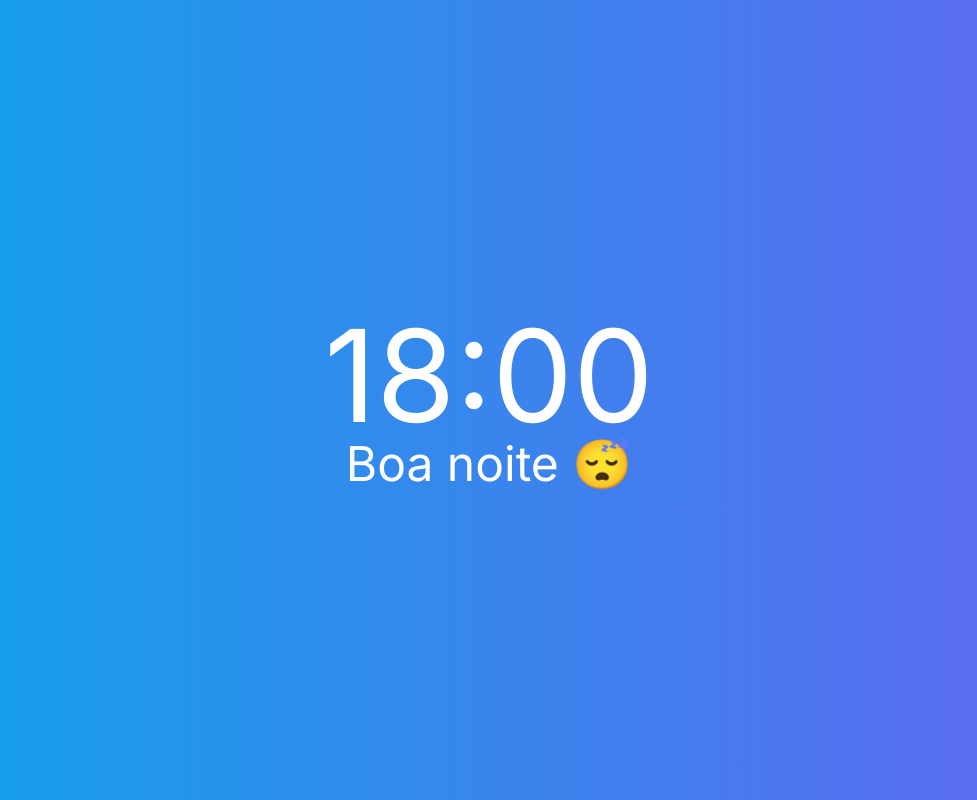
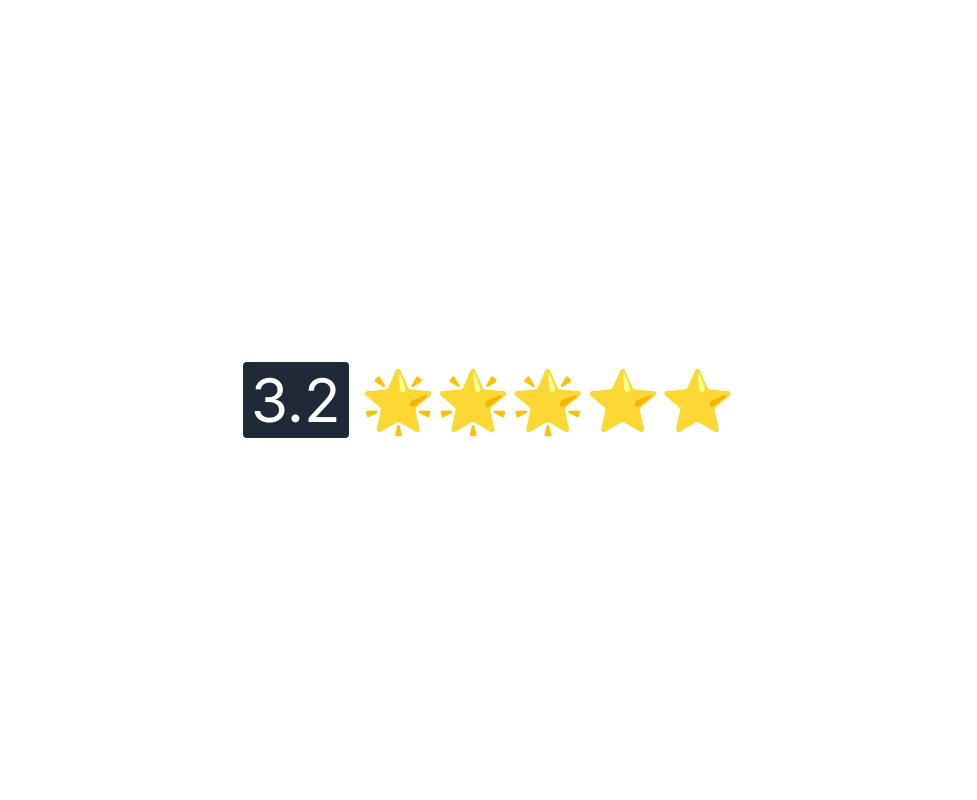
Before and after one commit to luizmineiro/react_-studies, a Next.js app: page / in a window 1280 px wide. Shown: the whole page, without its empty margins (151-1128 px from the left). Built offline with nearby package versions, Linux system fonts and the light colour scheme.

Commit message:
Rating via emoji(facil)

```diff
--- a/src/app/page.tsx
+++ b/src/app/page.tsx
@@ -1,30 +1,9 @@
-import { peopleList } from "@/data/peopleList";
+import { EmojiRating } from "@/components/EmojiRating";
 
 export default function page() {
-  const fullTime = new Intl.DateTimeFormat("pt-BR", {
-    timeStyle: "short",
-    hour12: false,
-  }).format();
-
-  const hour = new Date().getHours();
-  let greeting = "";
-
-  // if (hour > 0 && hour < 12) {
-  //   greeting = "Bom dia 😁";
-  // } else if (hour >= 12 && hour < 18) {
-  //   greeting = "Boa tarde 😎";
-  // } else if (hour >= 18 && hour <= 23) {
-  //   greeting = "Boa noite 😴"
-  // }
-
   return (
-    <div className="w-screen h-screen flex flex-col justify-center items-center text-white bg-gradient-to-r from-sky-500 to-indigo-500">
-      <div className="text-9xl">{fullTime}</div>
-      <div className="text-5xl">
-        {hour > 0 && hour < 12 && "Bom dia 😁"}
-        {hour >= 12 && hour < 18 && "Boa tarde 😎"}
-        {hour >= 18 && hour <= 23 && "Boa noite 😴"}
-      </div>
+    <div className="w-screen h-screen flex justify-center items-center">
+      <EmojiRating rate ={3.2}/>
     </div>
   );
 }
--- /dev/null
+++ b/src/components/EmojiRating.tsx
@@ -0,0 +1,21 @@
+type Props = {
+  rate: number;
+};
+
+export const EmojiRating = ({ rate }: Props) => {
+  if (rate > 5) rate = 5;
+  if (rate < 0) rate = 0;
+
+  const rateInt = Math.floor(rate);
+
+  const stars = "🌟".repeat(rateInt) + "⭐".repeat(5 - rateInt);
+
+  return (
+    <div className="flex items-center text-6xl">
+      <div className="bg-gray-800 p-2 rounded text-white">
+        {rate.toFixed(1)}
+      </div>
+      <div className="ml-3">{stars}</div>
+    </div>
+  );
+};
```
